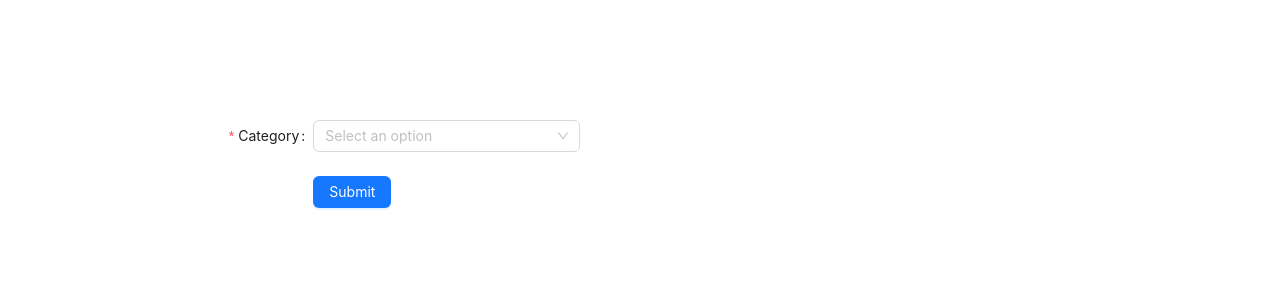
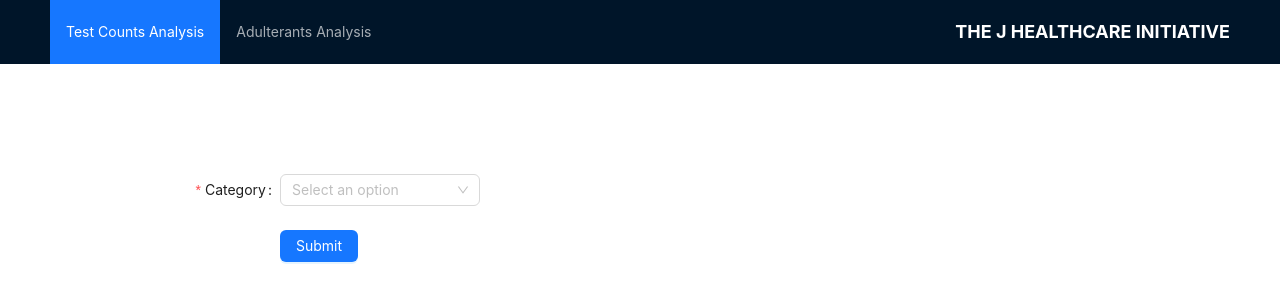
Before and after one commit to Yiheng-Gao/drug_database, a Next.js app: page / in a window 1280 px wide. Shown: the top 302 px of the page. Built offline with nearby package versions, Linux system fonts and the light colour scheme; no server answers.

Commit message:
Added Header

```diff
--- /dev/null
+++ b/src/app/JHIheader.tsx
@@ -0,0 +1,61 @@
+/* eslint-disable */
+'use client'
+import React from 'react';
+import {Layout, Menu } from 'antd';
+import type { MenuProps } from 'antd';
+
+const { Header} = Layout;
+
+const items: MenuProps['items'] = [
+  {
+    key: '1',
+    label: 'Test Counts Analysis',
+  },
+  {
+    key: '2',
+    label: 'Adulterants Analysis',
+  },
+]
+
+const JHIheader = ()=> {
+
+
+  return (
+    <Layout>
+      <Header
+        style={{
+          position: 'sticky',
+          top: 0,
+          zIndex: 1,
+          width: '100%',
+          display: 'flex',
+
+          alignItems: 'center',
+        }}
+      >
+        <Menu
+          theme="dark"
+          mode="horizontal"
+          defaultSelectedKeys={['1']}
+          items={items}
+          style={{ flex: 1, minWidth: 0 }}
+        />
+        <div
+          style={{
+            color: 'white',
+            fontSize: '18px',
+            fontWeight: 'bold',
+            textAlign: 'right',
+            flex: 1,
+          }}
+        >
+          THE J HEALTHCARE INITIATIVE
+        </div>
+      </Header>
+
+
+    </Layout>
+  );
+}
+
+export default JHIheader;
--- a/src/app/layout.tsx
+++ b/src/app/layout.tsx
@@ -1,6 +1,9 @@
+/* eslint-disable */
+
 import type { Metadata } from "next";
 import localFont from "next/font/local";
 import "./globals.css";
+import JHIheader from "./JHIheader";
 
 const geistSans = localFont({
   src: "./fonts/GeistVF.woff",
@@ -28,6 +31,7 @@ export default function RootLayout({
       <body
         className={`${geistSans.variable} ${geistMono.variable} antialiased`}
       >
+        <JHIheader/>
         {children}
       </body>
     </html>
--- a/src/app/page.css
+++ b/src/app/page.css
@@ -17,14 +17,14 @@
 
   #main-container {
     display: flex;
-    margin-top: 20px;
+    margin-top: 10px;
   }
 
   #right-container {
-    width: 400px; /* Adjust as needed */
+    width: 300px; /* Adjust as needed */
     display: flex;
     flex-direction: column;
-    margin-right: 700px; /* Space between right-container and chart */
+    margin-right: 800px; /* Space between right-container and chart */
     margin-top: 100px;
   }
 
@@ -44,11 +44,12 @@
     flex: 1;
     margin-left: 1px;
     margin-top: 50px;
+
     /* Remove margin-left if present */
   }
 
   /* Media queries for responsiveness */
-  @media screen and (max-width: 1000px) {
+  @media screen and (max-width: 1200px) {
     #main-container {
       flex-direction: column;
     }
--- a/src/app/page.tsx
+++ b/src/app/page.tsx
@@ -113,8 +113,8 @@ export default function Home() {
         d3.select('body').selectAll('.tooltip').remove();
         // Set up dimensions and margins
         const margin = { top: 70, right: 60, bottom: 100, left: 80 };
-        const width = 1000 - margin.left - margin.right;
-        const height = 600 - margin.top - margin.bottom;
+        const width = 800 - margin.left - margin.right;
+        const height = 500 - margin.top - margin.bottom;
 
         // Parse the date / time
         const parseDate = d3.timeParse('%Y-%m-%d'); // Adjust format based on your date format
@@ -173,7 +173,7 @@ export default function Home() {
         svg.append('g')
           .attr('class', 'y-axis')
           .attr('transform', `translate(${width},0)`)
-          .call(d3.axisLeft(y).ticks(10).tickFormat(d => `$${d}`))
+          .call(d3.axisRight(y).ticks(10).tickFormat(d => `${d}`))
           .selectAll('text')
           .style('font-size', '14px')
           .style('fill', '#777');
@@ -250,15 +250,15 @@ export default function Home() {
           // Update tooltip positions and content
           tooltipX
             .style("left", (event.pageX) + "px")
-            .style("top", (height+100) + "px")
+            .style("top", (height+230) + "px")
             .html(`Date: ${d3.timeFormat("%Y-%m-%d")(selectedData.date)}`)
             .transition()
             .duration(50)
             .style("opacity", 1);
 
           tooltipY
-            .style("left", (width+40) + "px")
-            .style("top", (event.pageY) + "px")
+            .style("left", (event.pageX) + "px")
+            .style("top", (height+260) + "px")
             .html(`Count: ${selectedData.count}`)
             .transition()
             .duration(50)
@@ -310,7 +310,7 @@ export default function Home() {
         const slider = sliderBottom<Date>()
           .min(d3.min(formattedData, d => d.date) as Date)
           .max(d3.max(formattedData, d => d.date) as Date)
-          .width(400)
+          .width(300)
           .tickFormat(d3.timeFormat('%Y'))
           .ticks(5)
           .default([d3.min(formattedData, d => d.date) as Date, d3.max(formattedData, d => d.date) as Date])
@@ -340,7 +340,7 @@ export default function Home() {
             svg.select('.y-axis')
               .transition()
               .duration(500)
-              .call(d3.axisLeft(y).ticks(10).tickFormat(d => `$${d}`) as any)
+              .call(d3.axisRight(y).ticks(10).tickFormat(d => `${d}`) as any)
               .selectAll('text')
               .style("font-size", "14px")
               .style("fill", "#777");
```
